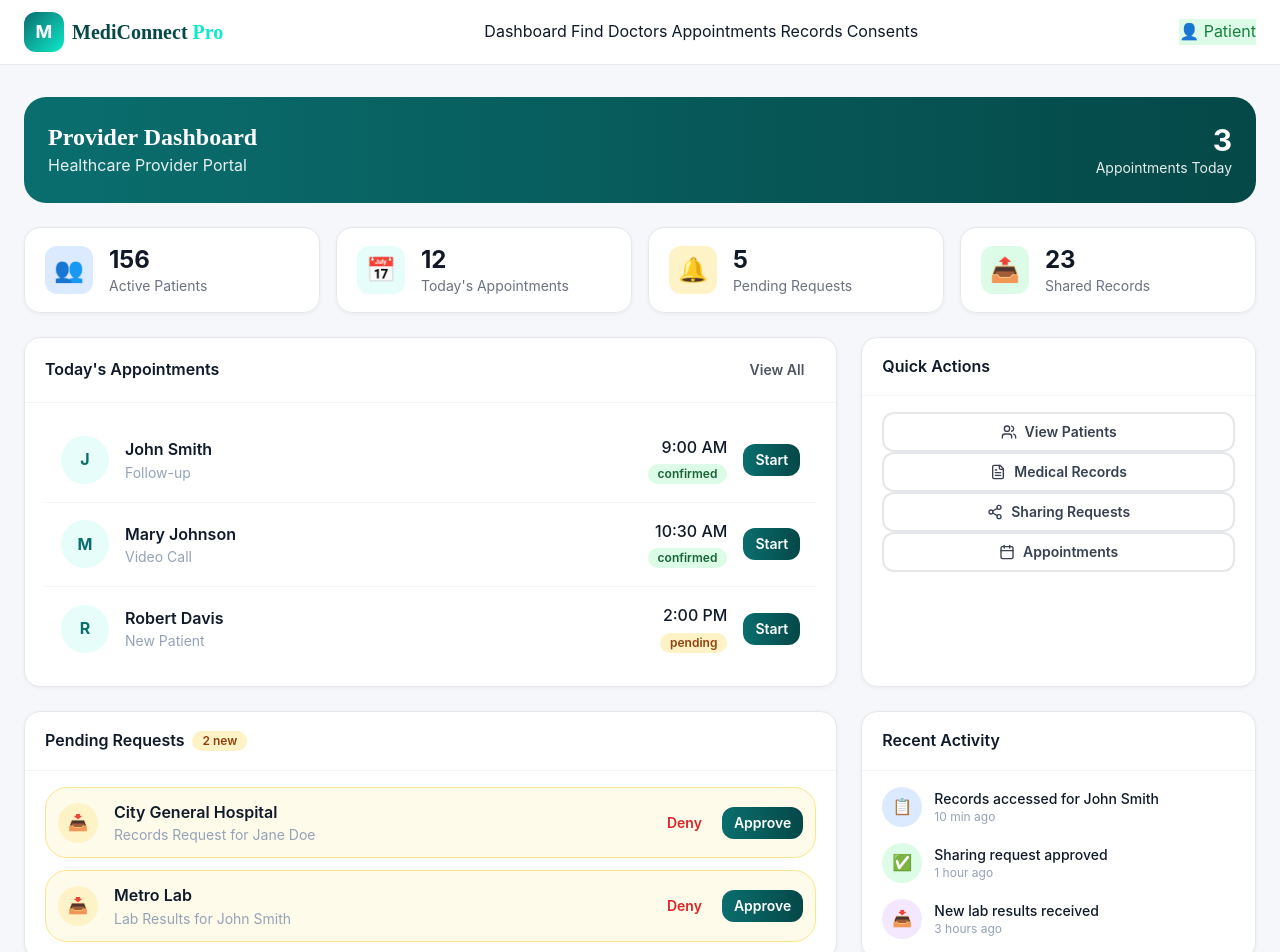
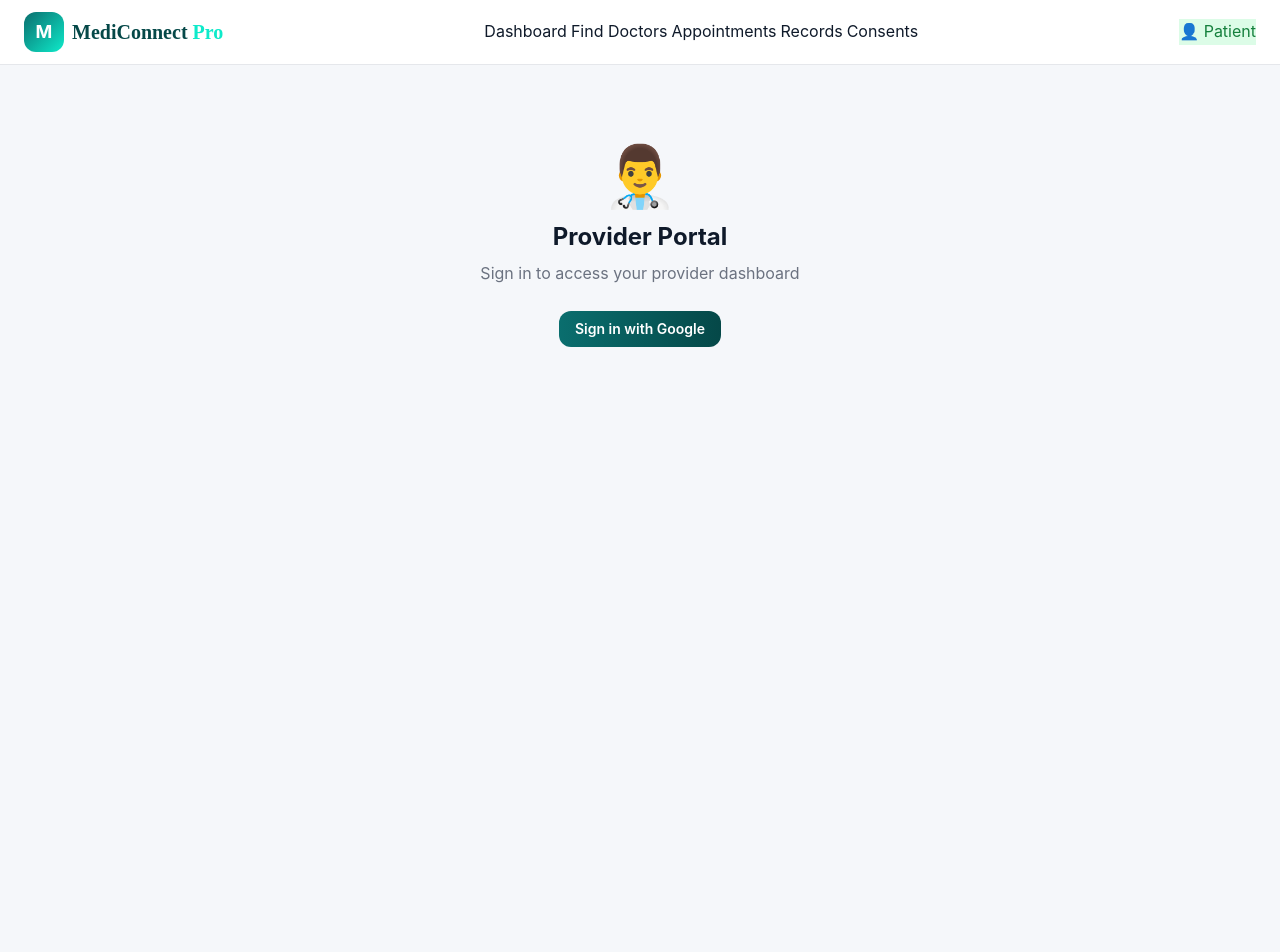
Before and after one commit to dwightm94/mediconnect-pro, a Next.js app: page /provider in a window 1280 px wide. Shown: the top 952 px of the page. After the commit the page ends 800 px from the top, so only its background shows below. Built offline with nearby package versions, Linux system fonts and the light colour scheme.

Commit message:
Refactor ProviderDashboard with improved state management

```diff
--- a/src/app/provider/page.tsx
+++ b/src/app/provider/page.tsx
@@ -1,131 +1,325 @@
 'use client'
 
-import { useAuth } from '@/lib/auth-context'
-import { StatCard, Card, CardHeader, CardBody, Button, Chip } from '@/components/ui'
+import { useState, useEffect } from 'react'
+import { useAuth, apiCall } from '@/lib/auth-context'
+import { Button, Card, CardHeader, CardBody, StatCard, Chip, Loading, EmptyState } from '@/components/ui'
+import { Users, Calendar, FileText, Share2, Clock, AlertCircle } from 'lucide-react'
 import Link from 'next/link'
-import { Users, FileText, Share2, Calendar } from 'lucide-react'
+
+interface Patient {
+  id: string
+  name: string
+  lastVisit: string
+  nextAppointment?: string
+  status: 'active' | 'new' | 'follow-up'
+}
+
+interface Appointment {
+  id: string
+  patientName: string
+  time: string
+  type: 'in-person' | 'video'
+  reason: string
+  status: 'confirmed' | 'checked-in' | 'in-progress' | 'completed'
+}
+
+interface SharingRequest {
+  id: string
+  requestingOrg: string
+  patientName: string
+  dataTypes: string[]
+  requestDate: string
+  status: 'pending' | 'approved' | 'denied'
+}
 
 export default function ProviderDashboard() {
-  const { user } = useAuth()
+  const { user, isAuthenticated, signInWithGoogle } = useAuth()
+  const [patients, setPatients] = useState<Patient[]>([])
+  const [todayAppointments, setTodayAppointments] = useState<Appointment[]>([])
+  const [sharingRequests, setSharingRequests] = useState<SharingRequest[]>([])
+  const [stats, setStats] = useState({ patients: 0, todayAppts: 0, pendingRequests: 0, records: 0 })
+  const [isLoading, setIsLoading] = useState(true)
 
-  const todayAppointments = [
-    { id: 1, patient: 'John Smith', time: '9:00 AM', type: 'Follow-up', status: 'confirmed' },
-    { id: 2, patient: 'Mary Johnson', time: '10:30 AM', type: 'Video Call', status: 'confirmed' },
-    { id: 3, patient: 'Robert Davis', time: '2:00 PM', type: 'New Patient', status: 'pending' },
+  useEffect(() => {
+    if (isAuthenticated) {
+      loadDashboardData()
+    } else {
+      setIsLoading(false)
+    }
+  }, [isAuthenticated])
+
+  const loadDashboardData = async () => {
+    try {
+      // Mock data
+      const mockPatients: Patient[] = [
+        { id: '1', name: 'Jane Doe', lastVisit: '2026-02-01', nextAppointment: '2026-02-10', status: 'active' },
+        { id: '2', name: 'John Smith', lastVisit: '2026-01-28', nextAppointment: '2026-02-12', status: 'follow-up' },
+        { id: '3', name: 'Robert Chen', lastVisit: '2026-01-25', status: 'active' },
+        { id: '4', name: 'Maria Garcia', lastVisit: '2026-02-05', nextAppointment: '2026-02-07', status: 'new' },
+        { id: '5', name: 'David Wilson', lastVisit: '2026-01-20', status: 'active' },
       ]
 
-  const pendingRequests = [
-    { id: 1, from: 'City General Hospital', type: 'Records Request', patient: 'Jane Doe', time: '2 hours ago' },
-    { id: 2, from: 'Metro Lab', type: 'Lab Results', patient: 'John Smith', time: '5 hours ago' },
+      const mockAppointments: Appointment[] = [
+        { id: '1', patientName: 'Maria Garcia', time: '09:00 AM', type: 'in-person', reason: 'New Patient Visit', status: 'confirmed' },
+        { id: '2', patientName: 'Jane Doe', time: '10:30 AM', type: 'video', reason: 'Follow-up Consultation', status: 'confirmed' },
+        { id: '3', patientName: 'Michael Brown', time: '11:30 AM', type: 'in-person', reason: 'Annual Physical', status: 'checked-in' },
+        { id: '4', patientName: 'Sarah Johnson', time: '02:00 PM', type: 'video', reason: 'Lab Results Review', status: 'confirmed' },
+        { id: '5', patientName: 'John Smith', time: '03:30 PM', type: 'in-person', reason: 'Prescription Renewal', status: 'confirmed' },
       ]
 
-  const recentActivity = [
-    { icon: '📋', title: 'Records accessed for John Smith', time: '10 min ago', bg: 'bg-blue-100' },
-    { icon: '✅', title: 'Sharing request approved', time: '1 hour ago', bg: 'bg-green-100' },
-    { icon: '📥', title: 'New lab results received', time: '3 hours ago', bg: 'bg-purple-100' },
+      const mockSharingRequests: SharingRequest[] = [
+        { id: '1', requestingOrg: 'City General Hospital', patientName: 'Jane Doe', dataTypes: ['lab_results', 'medications'], requestDate: '2026-02-06', status: 'pending' },
+        { id: '2', requestingOrg: 'Metro Urgent Care', patientName: 'John Smith', dataTypes: ['visit_notes', 'allergies'], requestDate: '2026-02-05', status: 'pending' },
+        { id: '3', requestingOrg: 'BioTech Labs', patientName: 'Robert Chen', dataTypes: ['lab_results'], requestDate: '2026-02-04', status: 'pending' },
       ]
 
+      setPatients(mockPatients)
+      setTodayAppointments(mockAppointments)
+      setSharingRequests(mockSharingRequests)
+      setStats({
+        patients: mockPatients.length,
+        todayAppts: mockAppointments.length,
+        pendingRequests: mockSharingRequests.filter(r => r.status === 'pending').length,
+        records: 156
+      })
+    } catch (error) {
+      console.error('Failed to load dashboard:', error)
+    } finally {
+      setIsLoading(false)
+    }
+  }
+
+  const getStatusColor = (status: string): 'ok' | 'warn' | 'info' | 'error' => {
+    switch (status) {
+      case 'confirmed': return 'ok'
+      case 'checked-in': return 'info'
+      case 'in-progress': return 'warn'
+      case 'completed': return 'ok'
+      case 'new': return 'info'
+      case 'follow-up': return 'warn'
+      default: return 'info'
+    }
+  }
+
+  if (!isAuthenticated) {
     return (
-    <div className="animate-fade-in">
-      <div className="bg-gradient-to-r from-primary to-primary-deep text-white rounded-lg p-6 mb-6">
+      <div className="max-w-lg mx-auto text-center py-12">
+        <div className="text-6xl mb-4">👨‍⚕️</div>
+        <h1 className="text-2xl font-bold mb-2">Provider Portal</h1>
+        <p className="text-gray-500 mb-6">Sign in to access your provider dashboard</p>
+        <Button onClick={signInWithGoogle}>Sign in with Google</Button>
+      </div>
+    )
+  }
+
+  if (isLoading) {
+    return <Loading text="Loading provider dashboard..." />
+  }
+
+  return (
+    <div className="space-y-6 animate-fade-in">
+      {/* Welcome Header */}
+      <div className="bg-gradient-to-r from-[#0A6E6E] to-[#054848] text-white rounded-2xl p-6 shadow-lg">
         <div className="flex items-center justify-between">
           <div>
-            <h1 className="font-display text-2xl font-bold">Provider Dashboard</h1>
-            <p className="opacity-90">{user?.orgName || 'Healthcare Provider Portal'}</p>
+            <h1 className="text-2xl font-bold mb-1">
+              Good morning, Dr. {user?.email?.split('@')[0]}! 👋
+            </h1>
+            <p className="opacity-90">You have {stats.todayAppts} appointments scheduled for today</p>
           </div>
-          <div className="text-right">
-            <div className="text-3xl font-bold">3</div>
-            <div className="text-sm opacity-90">Appointments Today</div>
+          <div className="hidden md:block text-right">
+            <div className="text-3xl font-bold">{stats.pendingRequests}</div>
+            <div className="text-sm opacity-90">Pending Requests</div>
           </div>
         </div>
       </div>
 
-      <div className="grid grid-cols-2 lg:grid-cols-4 gap-4 mb-6">
-        <StatCard icon="👥" value={156} label="Active Patients" iconBg="bg-blue-100" />
-        <StatCard icon="📅" value={12} label="Today's Appointments" iconBg="bg-primary-light" />
-        <StatCard icon="🔔" value={5} label="Pending Requests" iconBg="bg-amber-100" />
-        <StatCard icon="📤" value={23} label="Shared Records" iconBg="bg-green-100" />
+      {/* Stats Grid */}
+      <div className="grid grid-cols-2 lg:grid-cols-4 gap-4">
+        <StatCard icon="👥" value={stats.patients} label="My Patients" iconBg="bg-blue-100" />
+        <StatCard icon="📅" value={stats.todayAppts} label="Today's Appointments" iconBg="bg-[rgba(14,234,202,0.10)]" />
+        <StatCard icon="📨" value={stats.pendingRequests} label="Pending Requests" iconBg="bg-amber-100" />
+        <StatCard icon="📋" value={stats.records} label="Patient Records" iconBg="bg-purple-100" />
       </div>
 
-      <div className="grid lg:grid-cols-3 gap-6">
-        <Card className="lg:col-span-2">
+      {/* Quick Actions */}
+      <Card>
+        <CardHeader>
+          <h3 className="font-bold text-lg">Quick Actions</h3>
+        </CardHeader>
+        <CardBody>
+          <div className="grid grid-cols-2 md:grid-cols-4 gap-3">
+            <Link href="/provider/patients">
+              <Button variant="secondary" className="w-full flex-col h-24 gap-2">
+                <Users className="w-6 h-6 text-[#0A6E6E]" />
+                <span className="text-sm">My Patients</span>
+              </Button>
+            </Link>
+            <Link href="/provider/appointments">
+              <Button variant="secondary" className="w-full flex-col h-24 gap-2">
+                <Calendar className="w-6 h-6 text-[#0A6E6E]" />
+                <span className="text-sm">Appointments</span>
+              </Button>
+            </Link>
+            <Link href="/provider/sharing">
+              <Button variant="secondary" className="w-full flex-col h-24 gap-2">
+                <Share2 className="w-6 h-6 text-[#0A6E6E]" />
+                <span className="text-sm">Data Requests</span>
+              </Button>
+            </Link>
+            <Link href="/provider/records">
+              <Button variant="secondary" className="w-full flex-col h-24 gap-2">
+                <FileText className="w-6 h-6 text-[#0A6E6E]" />
+                <span className="text-sm">External Records</span>
+              </Button>
+            </Link>
+          </div>
+        </CardBody>
+      </Card>
+
+      {/* Main Content Grid */}
+      <div className="grid lg:grid-cols-2 gap-6">
+        {/* Today's Schedule */}
+        <Card>
           <CardHeader className="flex items-center justify-between">
-            <h3 className="font-semibold">Today's Appointments</h3>
+            <h3 className="font-bold text-lg">Today's Schedule</h3>
             <Link href="/provider/appointments">
               <Button variant="ghost" size="sm">View All</Button>
             </Link>
           </CardHeader>
           <CardBody className="p-0">
+            {todayAppointments.length === 0 ? (
+              <EmptyState
+                icon="📅"
+                title="No appointments today"
+                description="Your schedule is clear"
+              />
+            ) : (
               <div className="divide-y divide-gray-100">
                 {todayAppointments.map((apt) => (
-                <div key={apt.id} className="flex items-center gap-4 p-4 hover:bg-primary-light/50">
-                  <div className="w-12 h-12 rounded-full bg-primary-light flex items-center justify-center font-bold text-primary">
-                    {apt.patient.charAt(0)}
+                  <div key={apt.id} className="p-4 hover:bg-[rgba(14,234,202,0.05)] transition-colors">
+                    <div className="flex items-center gap-4">
+                      <div className="w-16 text-center">
+                        <div className="text-sm font-bold text-[#0A6E6E]">{apt.time}</div>
+                        <div className="text-xs text-gray-500">{apt.type === 'video' ? '📹' : '🏥'}</div>
                       </div>
-                  <div className="flex-1">
-                    <div className="font-semibold">{apt.patient}</div>
-                    <div className="text-sm text-text-3">{apt.type}</div>
+                      <div className="flex-1 min-w-0">
+                        <div className="font-semibold text-gray-900">{apt.patientName}</div>
+                        <div className="text-sm text-gray-500">{apt.reason}</div>
                       </div>
-                  <div className="text-right">
-                    <div className="font-medium">{apt.time}</div>
-                    <Chip variant={apt.status === 'confirmed' ? 'ok' : 'warn'}>{apt.status}</Chip>
+                      <div className="flex items-center gap-2">
+                        <Chip variant={getStatusColor(apt.status)}>{apt.status}</Chip>
+                        {apt.type === 'video' && apt.status === 'confirmed' && (
+                          <Button size="sm">Start</Button>
+                        )}
                       </div>
-                  <Button size="sm">Start</Button>
+                    </div>
                   </div>
                 ))}
               </div>
+            )}
           </CardBody>
         </Card>
 
+        {/* Pending Data Requests */}
         <Card>
-          <CardHeader><h3 className="font-semibold">Quick Actions</h3></CardHeader>
-          <CardBody className="space-y-3">
-            <Link href="/provider/patients"><Button variant="secondary" className="w-full justify-start gap-2"><Users className="w-4 h-4" /> View Patients</Button></Link>
-            <Link href="/provider/records"><Button variant="secondary" className="w-full justify-start gap-2"><FileText className="w-4 h-4" /> Medical Records</Button></Link>
-            <Link href="/provider/sharing"><Button variant="secondary" className="w-full justify-start gap-2"><Share2 className="w-4 h-4" /> Sharing Requests</Button></Link>
-            <Link href="/provider/appointments"><Button variant="secondary" className="w-full justify-start gap-2"><Calendar className="w-4 h-4" /> Appointments</Button></Link>
-          </CardBody>
-        </Card>
-
-        <Card className="lg:col-span-2">
           <CardHeader className="flex items-center justify-between">
             <div className="flex items-center gap-2">
-              <h3 className="font-semibold">Pending Requests</h3>
-              <Chip variant="warn">{pendingRequests.length} new</Chip>
+              <h3 className="font-bold text-lg">Data Sharing Requests</h3>
+              {stats.pendingRequests > 0 && (
+                <span className="px-2 py-0.5 bg-amber-100 text-amber-800 text-xs font-semibold rounded-full">
+                  {stats.pendingRequests} pending
+                </span>
+              )}
             </div>
+            <Link href="/provider/sharing">
+              <Button variant="ghost" size="sm">View All</Button>
+            </Link>
           </CardHeader>
-          <CardBody className="space-y-3">
-            {pendingRequests.map((req) => (
-              <div key={req.id} className="flex items-center gap-4 p-3 bg-amber-50 border border-amber-200 rounded-lg">
-                <div className="w-10 h-10 rounded-full bg-amber-100 flex items-center justify-center">📥</div>
-                <div className="flex-1">
-                  <div className="font-semibold">{req.from}</div>
-                  <div className="text-sm text-text-3">{req.type} for {req.patient}</div>
+          <CardBody className="p-0">
+            {sharingRequests.filter(r => r.status === 'pending').length === 0 ? (
+              <EmptyState
+                icon="✅"
+                title="No pending requests"
+                description="All data requests have been processed"
+              />
+            ) : (
+              <div className="divide-y divide-gray-100">
+                {sharingRequests.filter(r => r.status === 'pending').map((request) => (
+                  <div key={request.id} className="p-4 hover:bg-[rgba(14,234,202,0.05)] transition-colors">
+                    <div className="flex items-start justify-between gap-4">
+                      <div className="flex-1 min-w-0">
+                        <div className="font-semibold text-gray-900">{request.requestingOrg}</div>
+                        <div className="text-sm text-gray-500">
+                          Requesting: {request.patientName}'s records
+                        </div>
+                        <div className="flex flex-wrap gap-1 mt-2">
+                          {request.dataTypes.map((type) => (
+                            <span key={type} className="px-2 py-0.5 bg-gray-100 text-gray-600 text-xs rounded-full">
+                              {type.replace('_', ' ')}
+                            </span>
+                          ))}
+                        </div>
                       </div>
                       <div className="flex gap-2">
-                  <Button size="sm" variant="ghost" className="text-status-bad">Deny</Button>
+                        <Button size="sm" variant="secondary">Deny</Button>
                         <Button size="sm">Approve</Button>
                       </div>
                     </div>
-            ))}
-          </CardBody>
-        </Card>
-
-        <Card>
-          <CardHeader><h3 className="font-semibold">Recent Activity</h3></CardHeader>
-          <CardBody className="space-y-4">
-            {recentActivity.map((a, i) => (
-              <div key={i} className="flex items-center gap-3">
-                <div className={`w-10 h-10 rounded-full ${a.bg} flex items-center justify-center`}>{a.icon}</div>
-                <div>
-                  <div className="text-sm font-medium">{a.title}</div>
-                  <div className="text-xs text-text-3">{a.time}</div>
-                </div>
                   </div>
                 ))}
+              </div>
+            )}
           </CardBody>
         </Card>
       </div>
+
+      {/* Recent Patients */}
+      <Card>
+        <CardHeader className="flex items-center justify-between">
+          <h3 className="font-bold text-lg">Recent Patients</h3>
+          <Link href="/provider/patients">
+            <Button variant="ghost" size="sm">View All</Button>
+          </Link>
+        </CardHeader>
+        <CardBody className="p-0">
+          <div className="overflow-x-auto">
+            <table className="w-full">
+              <thead className="bg-gray-50 border-b border-gray-200">
+                <tr>
+                  <th className="px-4 py-3 text-left text-xs font-semibold text-gray-600 uppercase">Patient</th>
+                  <th className="px-4 py-3 text-left text-xs font-semibold text-gray-600 uppercase">Last Visit</th>
+                  <th className="px-4 py-3 text-left text-xs font-semibold text-gray-600 uppercase">Next Appointment</th>
+                  <th className="px-4 py-3 text-left text-xs font-semibold text-gray-600 uppercase">Status</th>
+                  <th className="px-4 py-3 text-left text-xs font-semibold text-gray-600 uppercase">Actions</th>
+                </tr>
+              </thead>
+              <tbody className="divide-y divide-gray-100">
+                {patients.slice(0, 5).map((patient) => (
+                  <tr key={patient.id} className="hover:bg-gray-50">
+                    <td className="px-4 py-3">
+                      <div className="flex items-center gap-3">
+                        <div className="w-8 h-8 rounded-full bg-gradient-to-br from-[#0A6E6E] to-[#0EEACA] flex items-center justify-center text-white text-sm font-bold">
+                          {patient.name.charAt(0)}
+                        </div>
+                        <span className="font-medium">{patient.name}</span>
+                      </div>
+                    </td>
+                    <td className="px-4 py-3 text-sm text-gray-600">{patient.lastVisit}</td>
+                    <td className="px-4 py-3 text-sm text-gray-600">{patient.nextAppointment || '—'}</td>
+                    <td className="px-4 py-3">
+                      <Chip variant={getStatusColor(patient.status)}>{patient.status}</Chip>
+                    </td>
+                    <td className="px-4 py-3">
+                      <Button size="sm" variant="ghost">View Records</Button>
+                    </td>
+                  </tr>
+                ))}
+              </tbody>
+            </table>
+          </div>
+        </CardBody>
+      </Card>
     </div>
   )
 }
```
Lines whose indentation alone changed are shown as unchanged.
